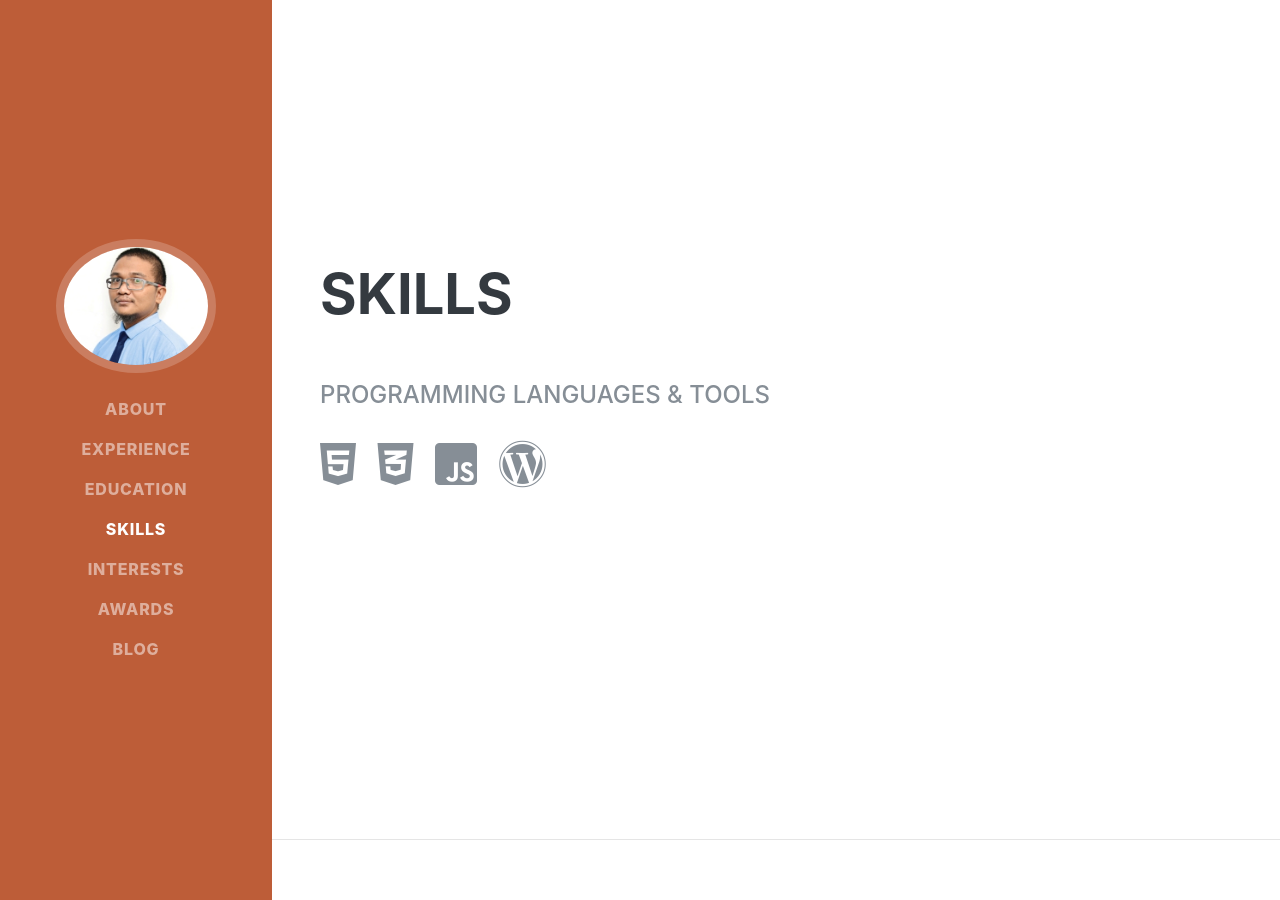
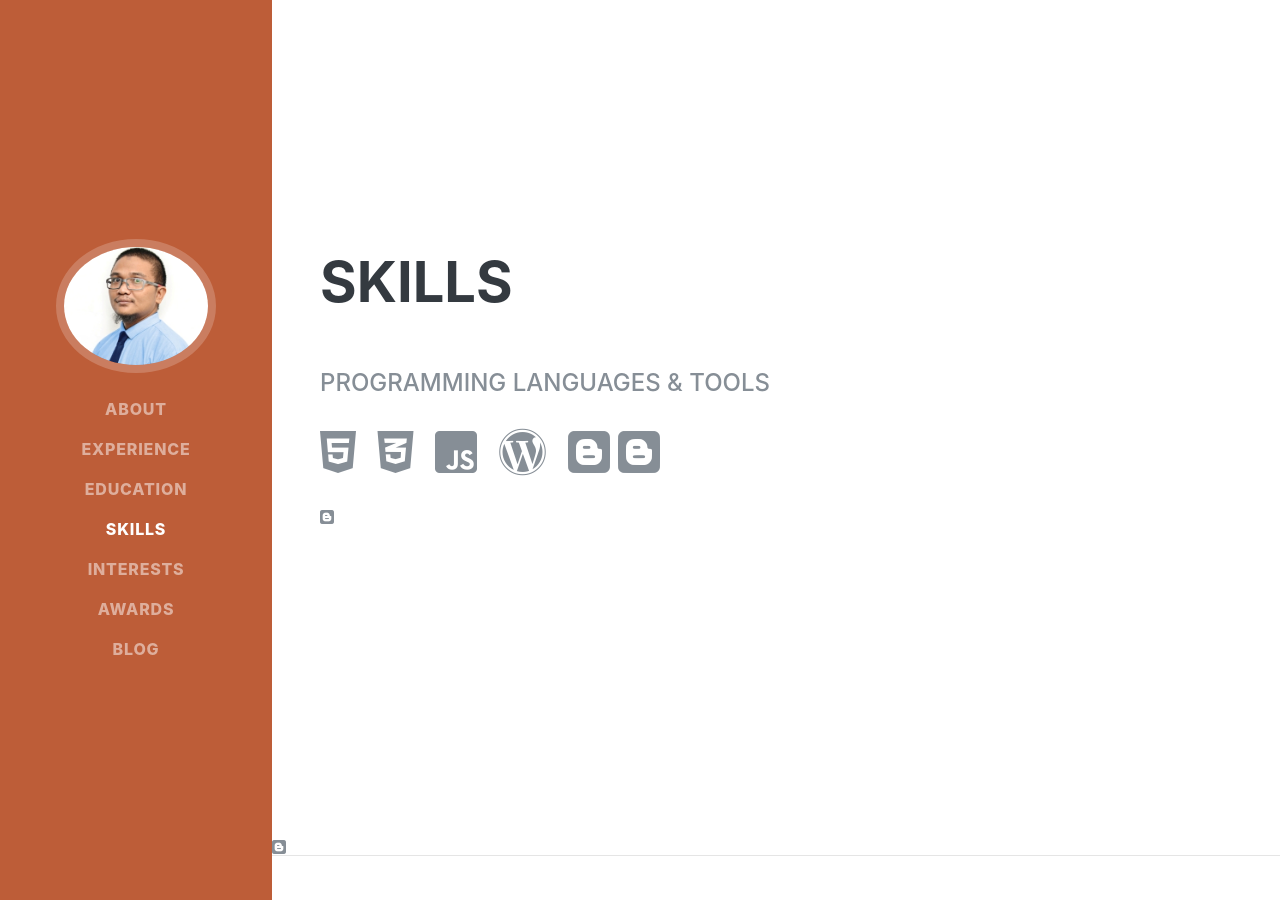
Before and after one commit to kandra-id/kandra-id.github-io, a Jekyll site: the page built from index.html, in a window 1280 px wide and 900 px high, scrolled down 2764 px. Built offline with Jekyll 4.4.1, drawn with Linux system fonts in a browser that asks for light colours; some web fonts are replaced.

Commit message:
Update default.html

```diff
--- a/_layouts/default.html
+++ b/_layouts/default.html
@@ -115,6 +115,9 @@
           <li class="list-inline-item">
             <i class="fab fa-wordpress"></i>
           </li>
+          <li class="list-inline-item">
+          <i class="fab fa-blogger"></>
+            </li>
         </ul>
 
     </section>
```
